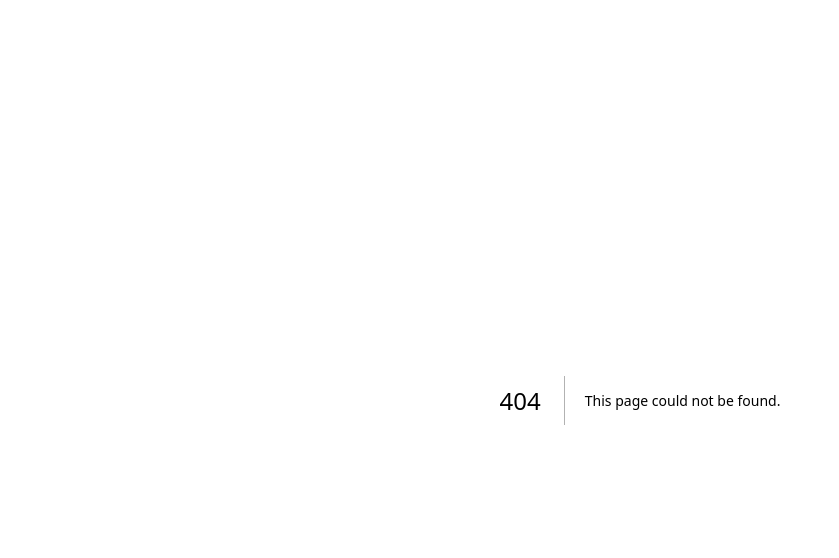
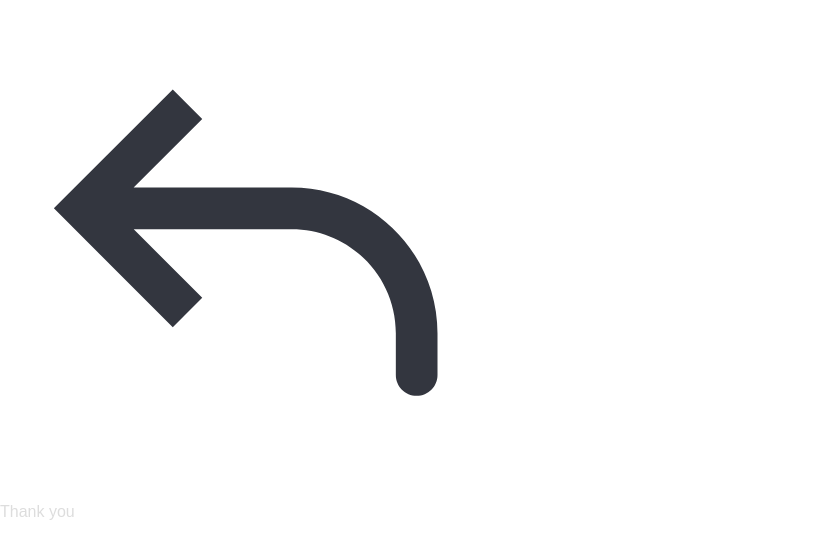
Before and after one commit to marynag/assignment-submission-form, a Next.js app: page /thank-you in a window 1280 px wide. Before the commit this address had no page. Shown: the top 558 px of the page, without its empty margins (0-839 px from the left). Built offline with nearby package versions, Linux system fonts and the light colour scheme.

Commit message:
add thank you page

```diff
--- /dev/null
+++ b/src/app/thank-you/page.tsx
@@ -0,0 +1,14 @@
+import { IconButton } from "@/components/iconButton/IconButton";
+
+export default function Page() {
+  return (
+    <div className="flex justify-center items-center h-screen">
+      <IconButton className={"md:h-10 md:w-10 h-6 w-6"} />
+      <h1 className="text-3xl font-extrabold text-gray-900 dark:text-white md:text-5xl lg:text-6xl md:mt-12">
+        <span className="text-transparent bg-clip-text bg-gradient-to-r  from-lime-300 via-lime-400 to-lime-500">
+          Thank you
+        </span>
+      </h1>
+    </div>
+  );
+}
--- /dev/null
+++ b/src/components/iconButton/IconButton.tsx
@@ -0,0 +1,24 @@
+"use client";
+import React from "react";
+import Image from "next/image";
+import { useRouter } from "next/navigation";
+
+type IIconButtonProps = {
+  className: string;
+};
+
+export const IconButton = ({ className }: IIconButtonProps) => {
+  const router = useRouter();
+
+  const handleClick = () => {
+    router.back();
+  };
+  return (
+    <div
+      className={`${className} inline-flex items-center justify-center absolute top-10 left-10 cursor-pointer`}
+      onClick={handleClick}
+    >
+      <Image src={`/icons/backArrow.svg`} width={500} height={500} alt="icon" />
+    </div>
+  );
+};
```
Also changed, not shown: public/icons/backArrow.svg (added).
